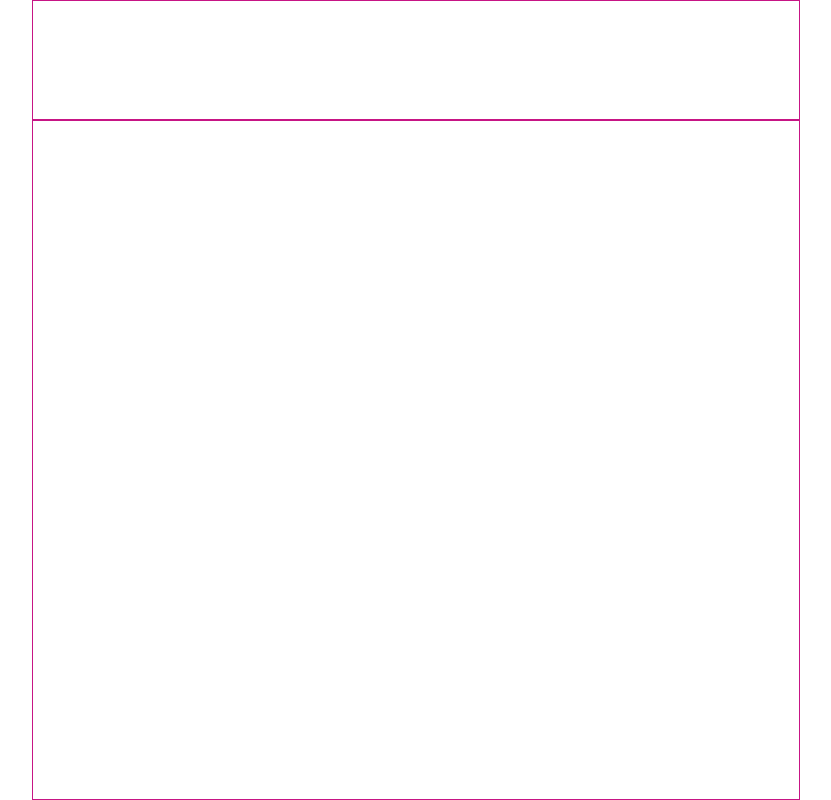
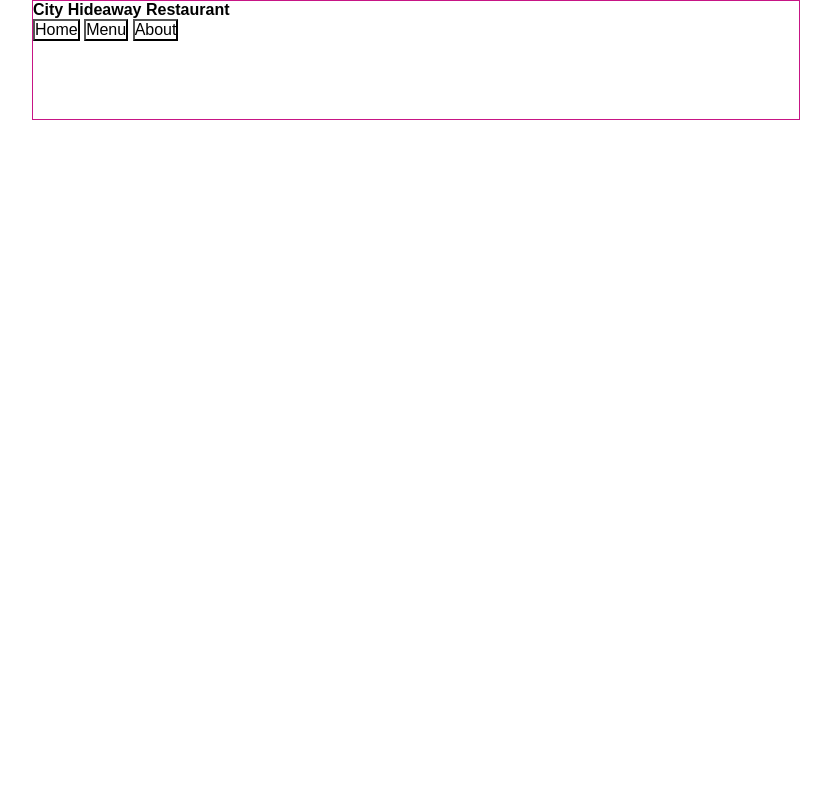
Before and after one commit to noOdin1/restaurant_page, a website: page src/index.html in a window 1280 px wide. Shown: the whole page, without its empty margins (224-1055 px from the left). Drawn offline with Linux system fonts and the light colour scheme.

Commit message:
Fill up top container with the essential items, title nav btns

```diff
--- a/src/index.html
+++ b/src/index.html
@@ -11,8 +11,16 @@
 
 <body>
   <div class="main container">
-    <div class="top container"></div>
-    <div class="content container"></div>
+    <div class="top container">
+      <h1>City Hideaway Restaurant</h1>
+      <div class="navBtnCnt">
+        <button type="button" id="homeBtn" class="button links">Home</button>
+        <button type="button" id="menuBtn" class="button links">Menu</button>
+        <button type="button" id="aboutBtn" class="button links">
+          About
+        </button>
+      </div>
+    </div>
   </div>
 </body>
 
```
